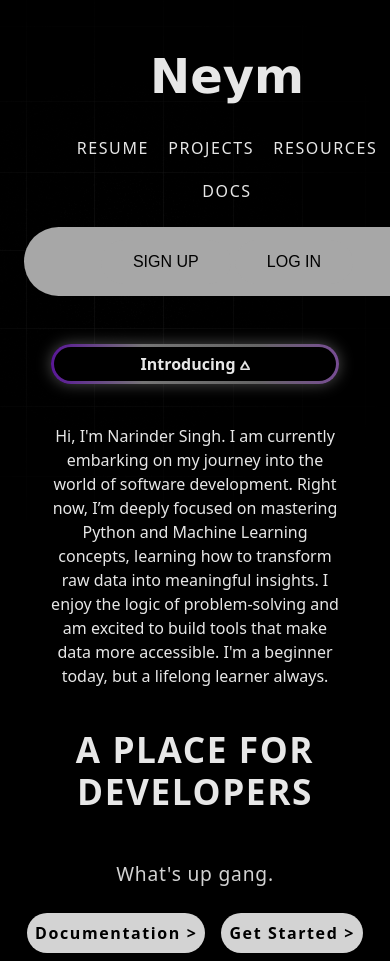
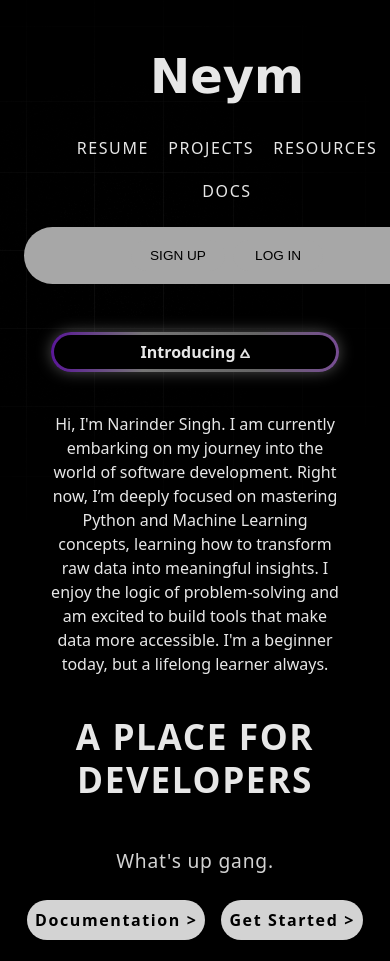
Before and after one commit to themehmi/PortFolio, a Flask app: page / in a window 390 px wide; the page is wider, and only the part inside the window is pictured. After the commit the page ends 940 px from the top of that part, so only its background shows below. Run offline with Flask 3, Linux system fonts and the light colour scheme; some libraries are stand-ins or nearby versions.

Commit message:
Refactor CSS styles for improved responsiveness

```diff
--- a/static/style.css
+++ b/static/style.css
@@ -246,7 +246,7 @@
         width: 150%; /* Make it large enough to cover the background */
         height: 100vh;
         z-index: -1; /* Pushes it behind all text and buttons */
-        opacity: 0.25; /* Dims the robot for readability */
+        opacity: 0.40; /* Dims the robot for readability */
         pointer-events: none; /* CRITICAL: Allows user to click buttons through the robot */
 
         /* Hides the square box boundaries */
@@ -270,9 +270,26 @@
     }
 
     .auth-buttons {
+        display: flex;
         justify-content: center;
+        gap: 0.5rem; /* Reduced gap for smaller screens */
         width: 100%;
     }
+
+    .btn-signing, .btn-logging {
+        /* Reduced padding and font size for a more compact look */
+        padding: 0.5rem 1.2rem;
+        font-size: 0.85rem;
+        border-radius: 30px; /* Slightly tighter corner radius */
+        min-width: 90px; /* Optional: ensures buttons are consistent size */
+        white-space: nowrap; /* Prevents text from breaking into two lines */
+    }
+
+    /* If you have a container wrapping the individual buttons */
+    .auth-buttons a {
+        text-decoration: none;
+    }
+}
 
     main {
         justify-content: center;
```
